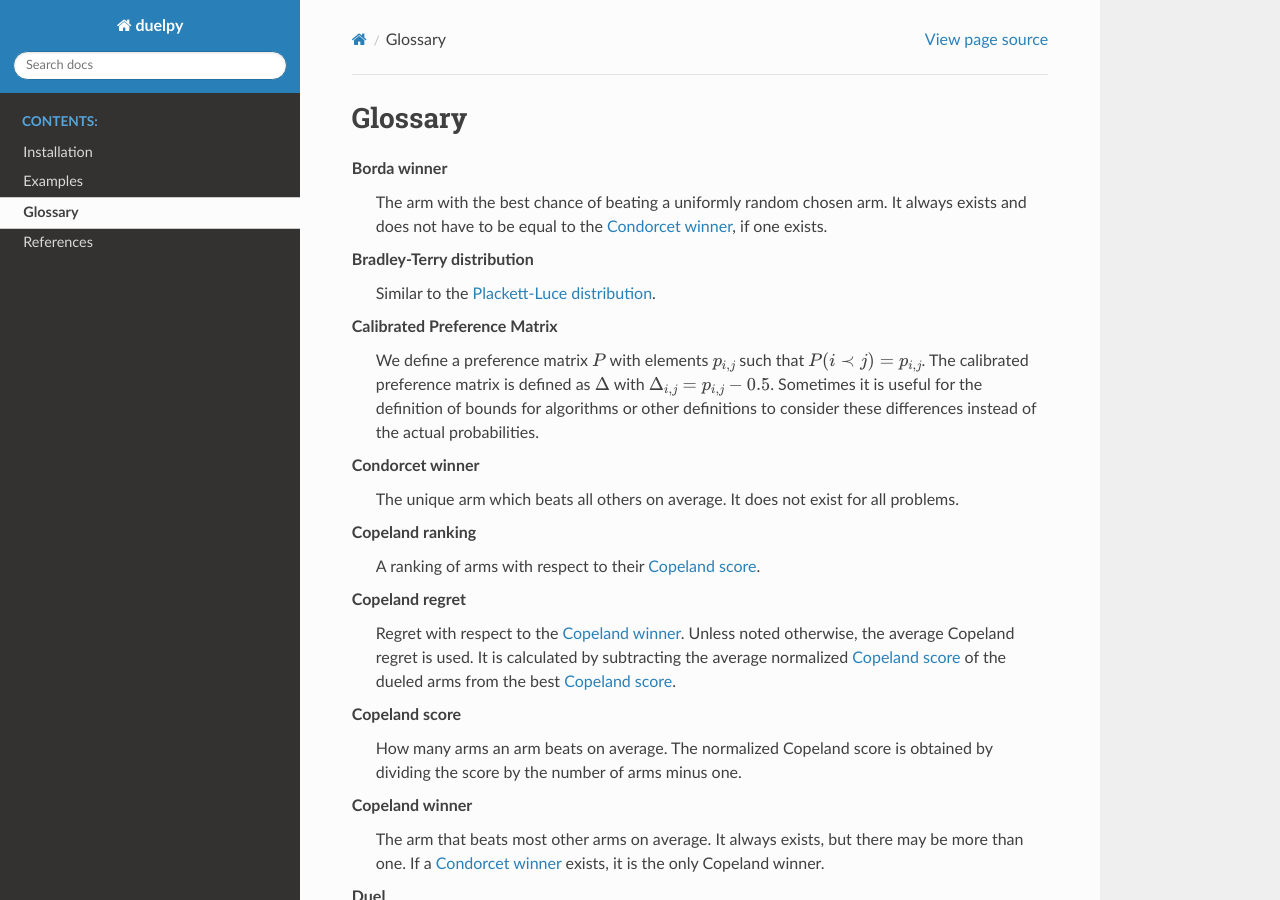
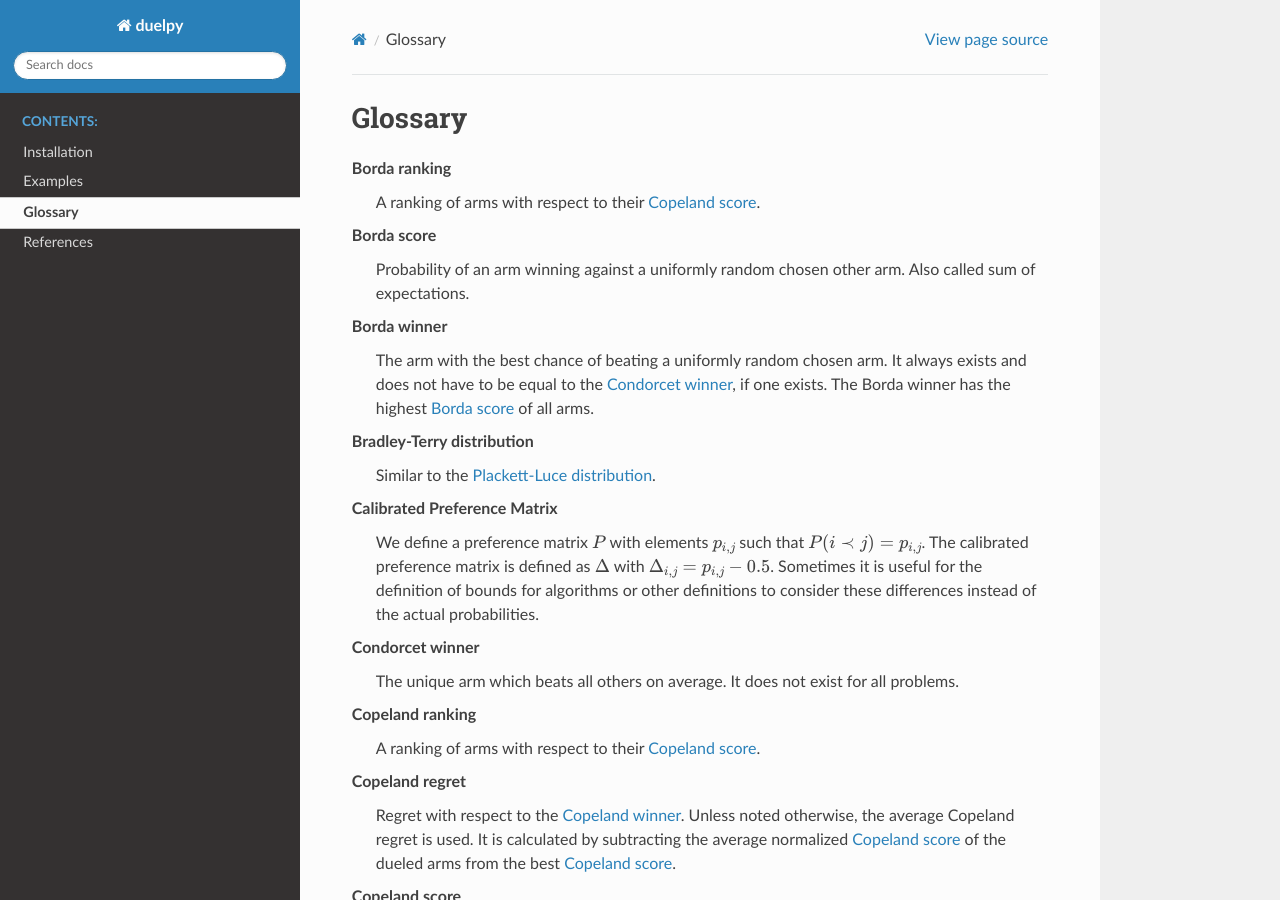
Before and after one commit to bengsV/duelpy, a Sphinx documentation site: the page built from sphinx/glossary.rst, in a window 1280 px wide and 900 px high. Built offline with Sphinx 7.4.7 and the Read the Docs theme 2.0.0, drawn with Linux system fonts in a browser that asks for light colours; pages that are not in the unit, such as notebooks, are missing from menus; cross-references to code outside the pages are shown as plain code.

Commit message:
Add terms to glossary

```diff
--- a/sphinx/glossary.rst
+++ b/sphinx/glossary.rst
@@ -45,7 +45,13 @@ Glossary
       The unique arm which beats all others on average. It does not exist for all problems.
 
     Borda winner
-      The arm with the best chance of beating a uniformly random chosen arm. It always exists and does not have to be equal to the :term:`Condorcet winner`, if one exists.
+      The arm with the best chance of beating a uniformly random chosen arm. It always exists and does not have to be equal to the :term:`Condorcet winner`, if one exists. The Borda winner has the highest :term:`Borda score` of all arms.
+
+    Borda score
+      Probability of an arm winning against a uniformly random chosen other arm. Also called sum of expectations.
+
+    Borda ranking
+      A ranking of arms with respect to their :term:`Copeland score`.
 
     Copeland winner
       The arm that beats most other arms on average. It always exists, but there may be more than one. If a :term:`Condorcet winner` exists, it is the only Copeland winner.
```
